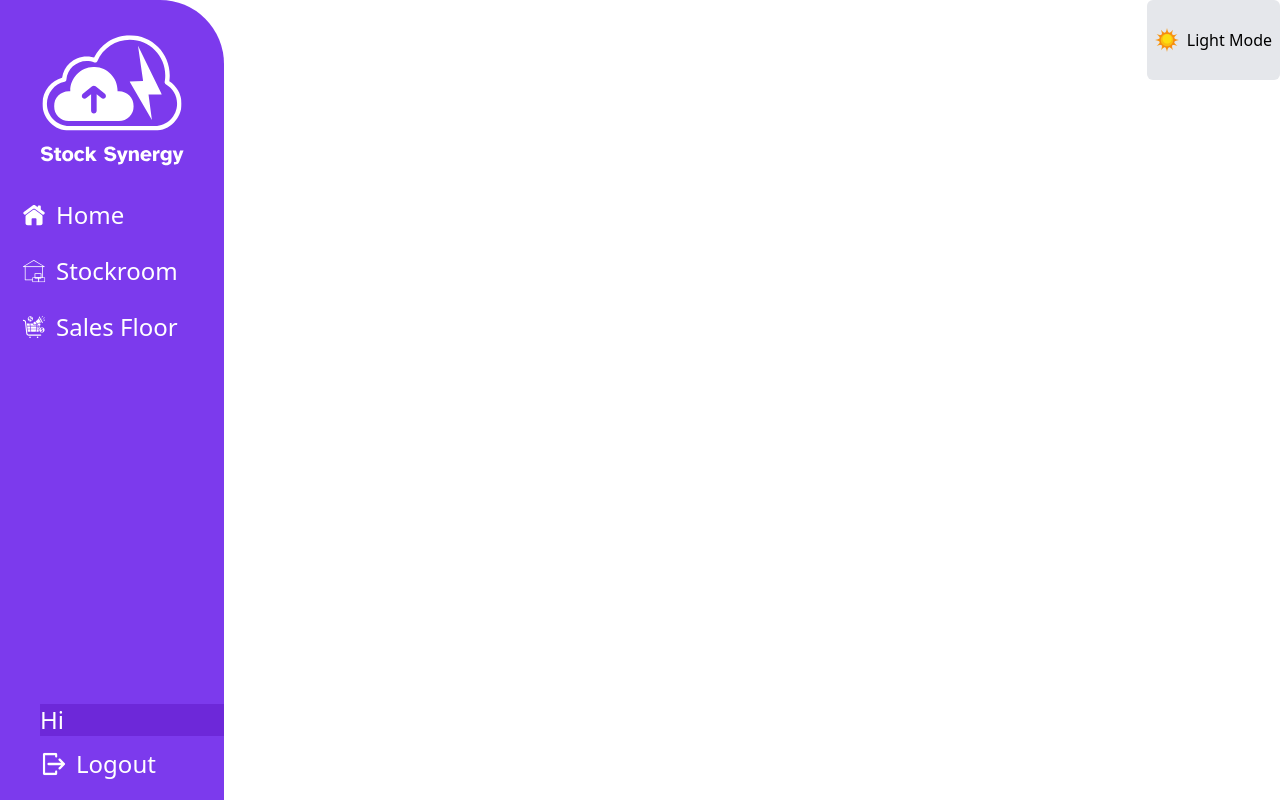
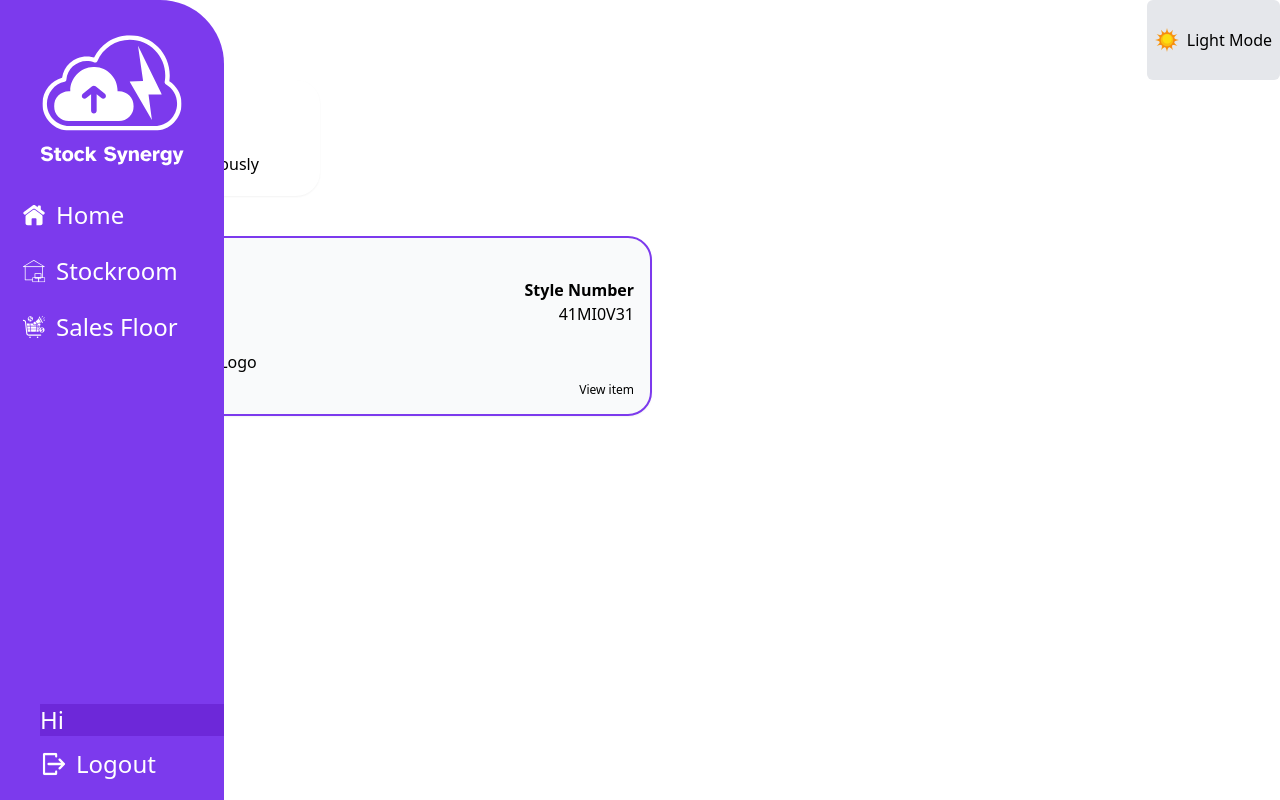
Before and after one commit to MaggPerez/StockSynergy, a React (Vite) app: page /stockroom in a window 1280 px wide. Built offline with nearby package versions, Linux system fonts and the light colour scheme; no server answers.

Commit message:
added item component for stockroom

```diff
--- a/src/components/Dashboard.jsx
+++ b/src/components/Dashboard.jsx
@@ -11,7 +11,7 @@ export default function Dashboard() {
         <div className="bg-gray-50 dark:bg-common-black lg:pt-10">
 
             {/* Header and Light/Dark mode */}
-            <p className="text-center">Stock Synergy is currently under development.</p>
+            {/* <p className="text-center">Stock Synergy is currently under development.</p> */}
 
 
 
--- /dev/null
+++ b/src/components/Item.jsx
@@ -0,0 +1,49 @@
+
+
+/**
+ * Thinking about adding this soon
+ * @returns
+ */
+function Item({ image, productName, styleNumber, description }) {
+    return (
+        <section className="items-center p-4 mx-3 bg-gray-50 border-2 border-violet-600 dark:bg-common-black rounded-3xl shadow-sm dark:shadow-2xl
+        lg:w-1/2">
+
+            <div className='text-gray-500 dark:text-gray-400'>
+                <input type="checkbox" className="" />
+            </div>
+
+            <div className="flex flex-wrap justify-between items-center">
+
+                {/* Item Image with Product Name */}
+                <div className="flex items-center gap-5">
+                    <img className="w-10 bg-violet-600 rounded-xl" src={image} alt={image} />
+                    <p>{productName}</p>
+                </div>
+
+                {/* Style Number */}
+                <div>
+                    <h3 className="font-bold">Style Number</h3>
+                    <p className="text-right">{styleNumber}</p>
+                </div>
+
+            </div>
+            {/* Item description */}
+            <div className="">
+                <div>
+                    <h3 className="font-bold">Description</h3>
+                    <p className="">{description}</p>
+
+                </div>
+            </div>
+
+            {/* Top header */}
+            <div className="flex justify-between text-xs pt-2">
+                <h4 className="font-bold text-green-700 dark:text-[#00FF7F]">Available Restock: 1 Unit(s)</h4>
+                <p>View item</p>
+            </div>
+        </section>
+    );
+}
+
+export default Item;
--- a/src/components/SectionLayout.jsx
+++ /dev/null
@@ -1,37 +0,0 @@
-
-
-/**
- * Thinking about adding this soon
- * @returns
- */
-function SectionLayout() {
-    return (
-        <section className="items-center p-4 mx-3 bg-gray-50 dark:bg-common-black rounded-3xl shadow-lg dark:shadow-2xl
-        lg:w-1/2">
-            {/* Restock with Logo */}
-            <header className="flex gap-2 text-3xl font-bold pb-5">
-                <img className="w-9 pb-1 px-1 bg-violet-500 rounded-xl" src="/images/restock-icon.svg" alt="restock logo" />Restock
-            </header>
-
-            <div className="flex gap-[30px] items-center">
-                {/* Units selected */}
-                <div className="w-1/3 rounded-3xl bg-white dark:bg-common-black p-5 shadow-lg dark:shadow-2xl text-center
-                            lg:w-1/5">
-                    <p className="text-violet-500 font-bold text-xl">0</p>
-                    <p className="text-violet-500">Units</p>
-                    <h3>Selected</h3>
-                </div>
-
-                {/* Stockroom Link */}
-                <div className="flex justify-center items-center text-fuchsia-500 font-bold bg-white dark:bg-common-black
-                        rounded-3xl p-5 cursor-pointer hover:bg-fuchsia-500 hover:text-white dark:hover:bg-fuchsia-500 shadow-lg dark:shadow-2xl
-                        lg:justify-around">
-                    <p>Enter Stockroom Inventory →</p>
-                    <img className="w-1/4 lg:w-1/12" src="/images/stockroom_logo.svg" alt="" />
-                </div>
-            </div>
-        </section>
-    );
-}
-
-export default SectionLayout;
--- a/src/pages/Stockroom.jsx
+++ b/src/pages/Stockroom.jsx
@@ -3,6 +3,7 @@ import { Link } from "react-router-dom";
 import Sidebar from "../components/Sidebar";
 import PageHeader from "../components/PageHeader";
 import DarkModeToggle from "../components/DarkModeToggle";
+import Item from "../components/Item";
 
 
 function Stockroom() {
@@ -17,7 +18,28 @@ function Stockroom() {
 
             </div>
 
-            <div>
+            <div className="flex flex-col gap-10">
+                {/* Overview of Not on Floor */}
+                <div className="w-full rounded-3xl bg-white dark:bg-common-black p-5 shadow-sm dark:shadow-2xl flex justify-around
+                lg:w-1/4">
+                    <div>
+                        <p className="text-violet-500 font-bold text-xl">521</p>
+                        <p className="text-violet-500">Units</p>
+                        <h3>NOF</h3>
+                    </div>
+                    <div>
+                        <p className="text-violet-500 font-bold text-xl">426</p>
+                        <p className="text-violet-500">Units</p>
+                        <h3>Previously</h3>
+                    </div>
+
+
+                </div>
+                <Item image={"/stock_images/t_shirt_icon.svg"}
+                productName="Happy T-Shirt"
+                styleNumber="41MI0V31"
+                description="Plain T-Shirt with smiling Logo"/>
+
 
             </div>
         </main>
```
Also changed, not shown: public/stock_images/t_shirt_icon.svg (added).
